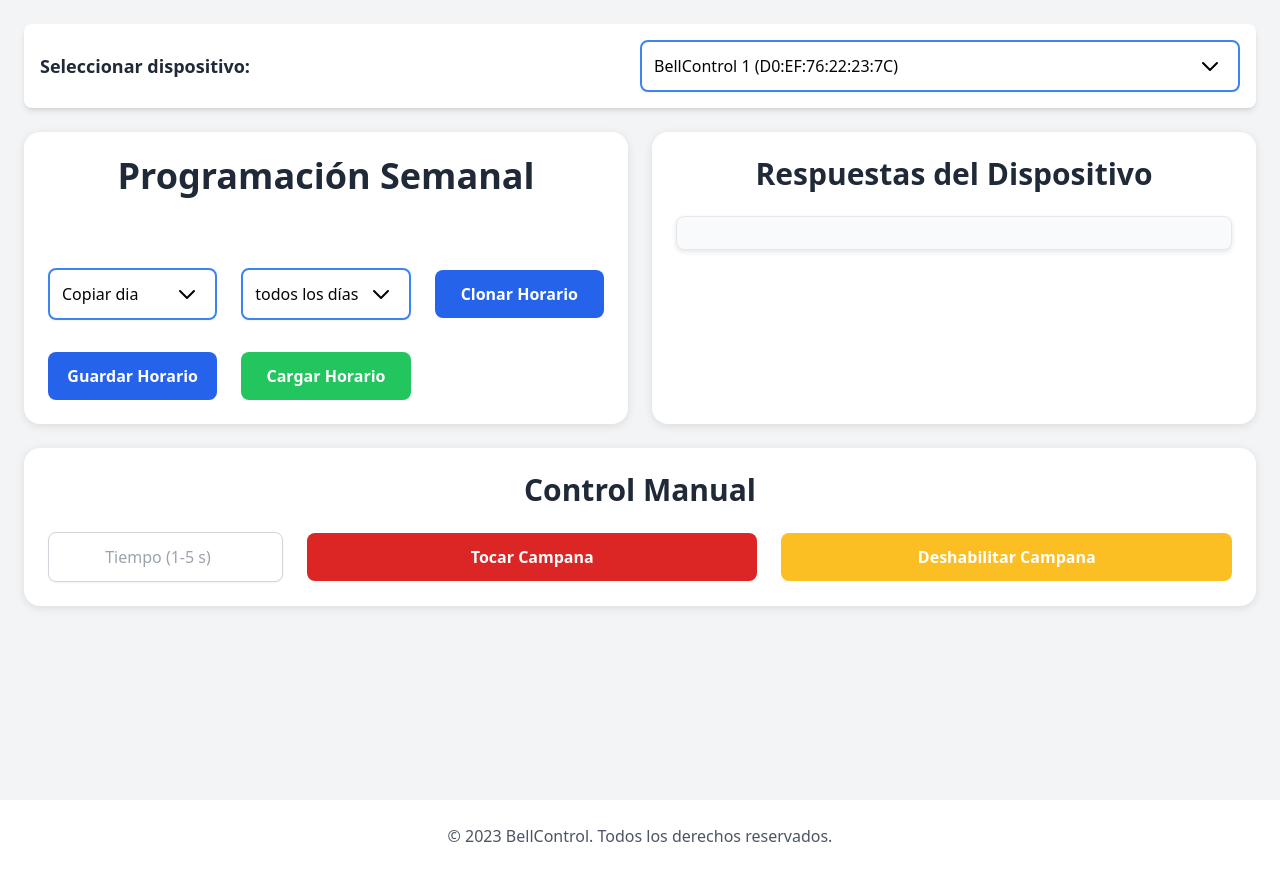
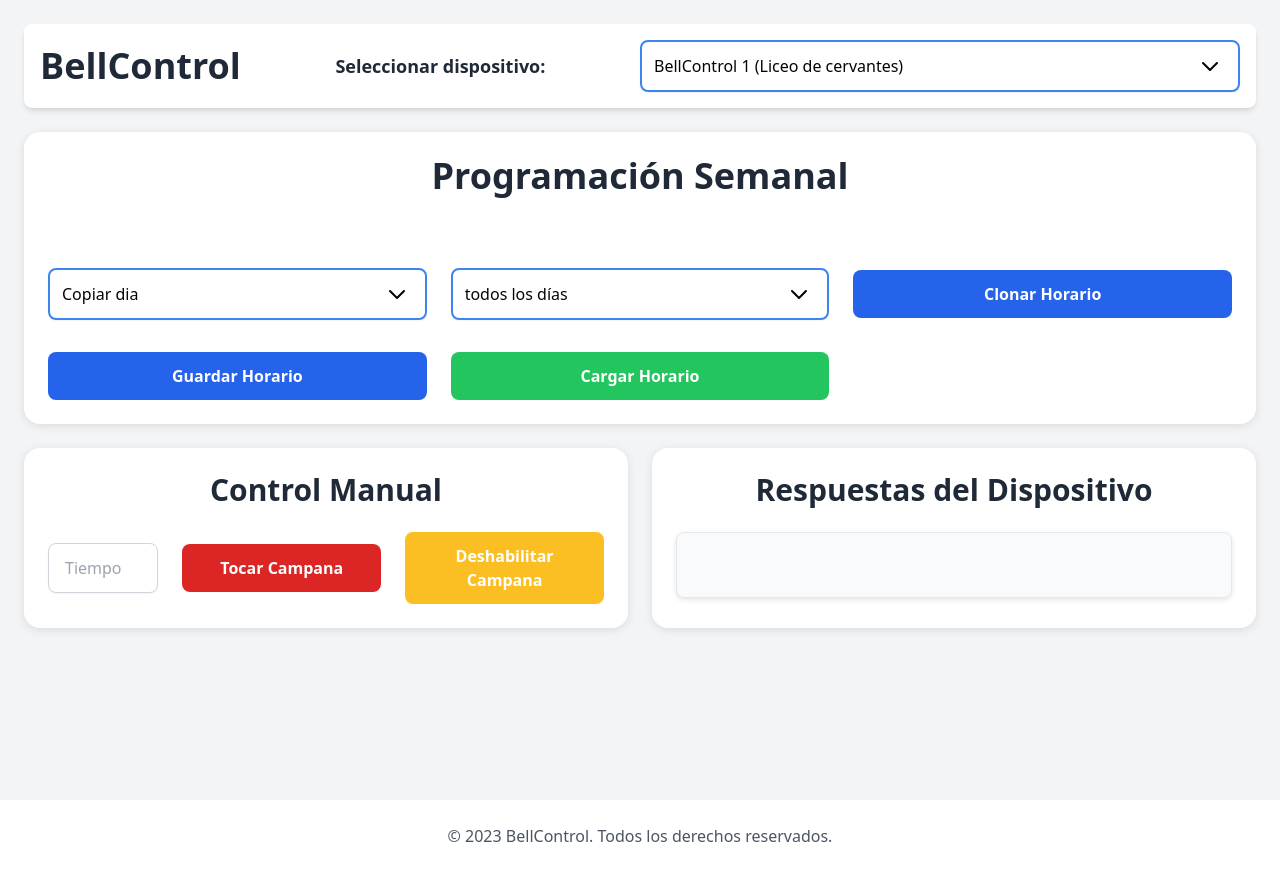
Before and after one commit to dvalle98/BellControl-Device, a plain HTML site: page index.html in a window 1280 px wide. Drawn offline with nearby package versions, Linux system fonts and the light colour scheme; a script that the page names is missing.

Commit message:
mejoras visuales

```diff
--- a/index.html
+++ b/index.html
@@ -18,18 +18,16 @@
 
         <!-- Main content -->
         <main class="flex-1 p-6 space-y-6">
-            <div
-                class="flex flex-col sm:flex-row items-center justify-between mb-6 gap-6 p-4 bg-white rounded-lg shadow-md">
+            <div class="flex flex-col sm:flex-row items-center justify-between mb-6 gap-6 p-4 bg-white rounded-lg shadow-md">
+                <h1 class="text-4xl font-extrabold text-gray-800">BellControl</h1>
                 <label for="deviceSelector" class="text-lg font-semibold text-gray-800">Seleccionar dispositivo:</label>
                 <select id="deviceSelector"
                     class="form-control border border-gray-300 rounded-lg px-4 py-3 w-full sm:w-1/2 shadow-sm">
-                    <option value="D0:EF:76:22:23:7C">BellControl 1 (D0:EF:76:22:23:7C)</option>
+                    <option value="D0:EF:76:22:23:7C">BellControl 1 (Liceo de cervantes)</option>
                     <option value="D0:EF:76:22:70:44">BellControl 2 (D0:EF:76:22:70:44)</option>
                     <!-- Add more devices as needed -->
                 </select>
             </div>
-
-            <div class="grid grid-cols-1 md:grid-cols-1 lg:grid-cols-1 xl:grid-cols-2 gap-6">
             <div id="schedule" class="card">
                 <h1 class="text-4xl font-extrabold mb-8 text-center text-gray-800">Programación Semanal</h1>
                 <div id="days" class="grid grid-cols-1 sm:grid-cols-2 md:grid-cols-3 lg:grid-cols-4 gap-2">
@@ -67,14 +65,9 @@
                     <button id="loadSchedule" class="btn btn-success py-3">Cargar Horario</button>
                 </div>
             </div>
-                <div class="card">
-                    <h2 class="text-3xl font-bold mb-6 text-center text-gray-800">Respuestas del Dispositivo</h2>
-                    <div id="responses" class="space-y-4">
 
-                        <!-- Responses will be dynamically added here -->
-                    </div>
-                </div>
-            </div>
+
+            <div class="grid grid-cols-1 md:grid-cols-1 lg:grid-cols-1 xl:grid-cols-2 gap-6">
                 <div class="card">
                     <h2 class="text-3xl font-bold mb-6 text-center text-gray-800">Control Manual</h2>
                     <div id="controls" class="flex items-center gap-6 ">
@@ -82,6 +75,14 @@
                             class="form-control border border-gray-300 rounded-lg px-4 py-3 w-1/3 text-center shadow-sm">
                         <button id="ringBell" class="btn btn-danger w-2/3 py-3">Tocar Campana</button>
                         <button id="desactive" class="btn btn-warning w-2/3 py-3">Deshabilitar Campana</button>
+                    </div>
+                </div>
+                <div class="card">
+                    <h2 class="text-3xl font-bold mb-6 text-center text-gray-800">Respuestas del Dispositivo</h2>
+                    <div id="responses" class="space-y-4">
+
+                        <!-- Responses will be dynamically added here -->
+                    </div>
                 </div>
             </div>
 
--- a/styles.css
+++ b/styles.css
@@ -142,8 +142,8 @@ body {
 /* Response Section */
 /* Styles for the response container and individual responses */
 #responses {
-    max-height: 300px; /* Limit the height of the container */
-    min-height: 10%; /* Set a default minimum height */
+    max-height: 140px; /* Limit the height of the container */
+    min-height: 50%; /* Set a default minimum height */
     overflow-y: auto; /* Enable scrolling if content exceeds height */
     padding: 1rem; /* Internal spacing */
     background: #f9fafb; /* Light gray background */
```
Lines whose indentation alone changed are shown as unchanged.
